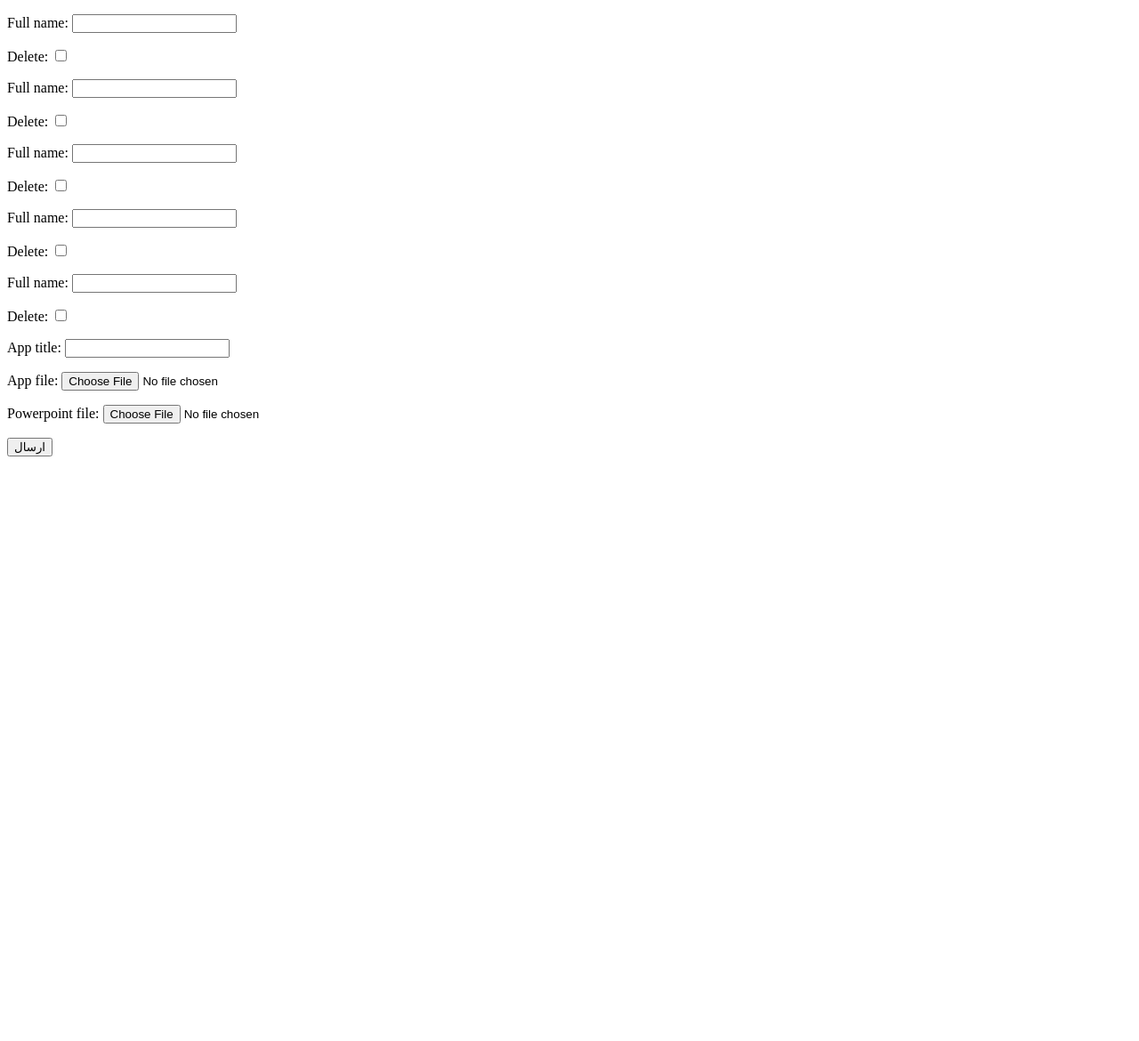
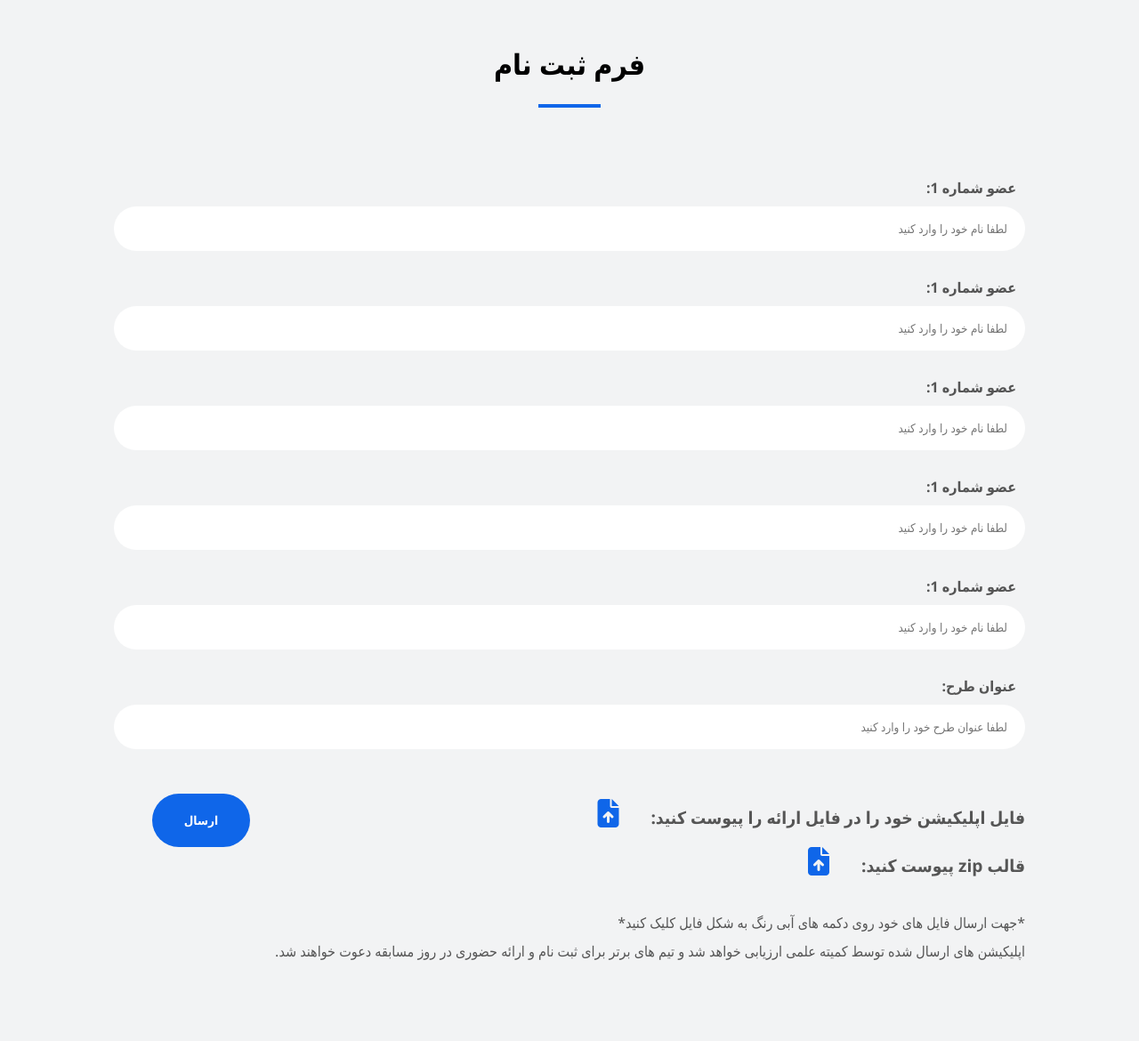
Before and after one commit to mmoallemi99/nabard_app, a Django app: page /team_register/ in a window 1280 px wide. Shown: the whole page at 89% size. Before the commit the page ends 513 px from the top, so only its background shows below. Run offline with Django 3.2, Linux system fonts and the light colour scheme; some libraries are stand-ins or nearby versions.

Commit message:
trying to sync register template with django backend

```diff
--- a/nabard/forms.py
+++ b/nabard/forms.py
@@ -1,6 +1,6 @@
 from django import forms
 
-from .models import Team
+from .models import Team, TeamMember
 
 
 class TeamRegistrationForm(forms.ModelForm):
@@ -8,3 +8,18 @@ class TeamRegistrationForm(forms.ModelForm):
     class Meta:
         model = Team
         fields = '__all__'
+
+
+MEMBER_FIELD_WIDGET = forms.TextInput(
+    attrs={
+        'placeholder': 'لطفا نام خود را وارد کنید',
+        'dir': 'rtl',
+    })
+
+MEMBERS_FORMSET = {
+    'full_name': MEMBER_FIELD_WIDGET,
+}
+
+MembersFormSet = forms.inlineformset_factory(Team, TeamMember, fields=('full_name',),
+                                             extra=5, can_delete=False,
+                                             widgets=MEMBERS_FORMSET)
--- a/nabard/models.py
+++ b/nabard/models.py
@@ -5,23 +5,19 @@ from .validators import validate_powerpoint_file,\
 
 
 class Team(models.Model):
-    app_title = models.CharField(max_length=50)
-    app_file = models.FileField(upload_to='apps/%Y/%m',)
-                                # validators=(validate_archived_file, ))
-    powerpoint_file = models.FileField(upload_to='powerpoints/%Y/%m',)
-                                       # validators=(validate_powerpoint_file, ))
-
-    @property
-    def members(self):
-        return TeamMember.objects.filter(team=self)
+    app_title = models.CharField(max_length=50, verbose_name='عنوان طرح')
+    app_file = models.FileField(upload_to='apps/%Y/%m', verbose_name='فایل اپلیکیشن',
+                                validators=[validate_archived_file])
+    powerpoint_file = models.FileField(upload_to='powerpoints/%Y/%m', verbose_name='فایل ارائه',
+                                       validators=[validate_powerpoint_file])
 
     def __str__(self):
         return self.app_title
 
 
 class TeamMember(models.Model):
-    full_name = models.CharField(max_length=30)
-    team = models.ForeignKey(Team, on_delete=models.CASCADE)
+    full_name = models.CharField(max_length=30, verbose_name='نام و نام خانوادگی')
+    team = models.ForeignKey(Team, on_delete=models.CASCADE, verbose_name='تیم')
 
     def __str__(self):
         return self.full_name
--- a/nabard/templates/team_register.html
+++ b/nabard/templates/team_register.html
@@ -1,15 +1,64 @@
+{% load static %}
 <!DOCTYPE html>
 <html lang="en">
+
 <head>
 	<meta charset="UTF-8">
-	<title>Title</title>
+	<meta name="viewport" content="width=device-width, initial-scale=1.0">
+	<meta http-equiv="X-UA-Compatible" content="ie=edge">
+	<script src="https://kit.fontawesome.com/05c23298b2.js"></script>
+	<link rel="stylesheet" href="{% static 'css/form.css' %}">
+	<title>فرم ثبت نام</title>
 </head>
+
 <body>
-<form action="{% url 'nabard:team_register' %}" method="POST" enctype="multipart/form-data">
-	{{ members_formset.as_p }}
-	{{ team_form.as_p }}
-	{% csrf_token %}
-	<button type="submit" value="ارسال">ارسال</button>
-</form>
+
+
+{#	{{ team_form.as_p }}#}
+
+{#</form>#}
+<div class="container">
+	<div class="row">
+		<h2>فرم ثبت نام</h2>
+		<span class="underline"></span>
+	</div>
+	<form action="{% url 'nabard:team_register' %}" method="POST" enctype="multipart/form-data">
+		{#		<div class="form-group">#}
+		{#			<label for="user-1" dir="rtl">عضو شماره 1:</label>#}
+		{#			<input type="text" id="user-1" name="user-1" placeholder="لطفا نام خود را وارد کنید" dir="rtl">#}
+		{#		</div>#}
+
+		{% for form in members_formset.forms %}
+			<div class="form-group">
+				<label for="{{ form.full_name.id_for_label }}" dir="rtl">عضو شماره 1:</label>
+				{{ form.full_name }}
+				{{ form.full_name.errors }}
+			</div>
+		{% endfor %}
+
+		<div class="form-group">
+			<label for="subject" dir="rtl">عنوان طرح:</label>
+			<input type="text" id="subject" name="subject" placeholder="لطفا عنوان طرح خود را وارد کنید"
+			       dir="rtl">
+		</div>
+		<div class="submits">
+			{% csrf_token %}
+			<input type="submit" value="ارسال">
+			<input type="file" id="power-point" name="power-point">
+			<label for="power-point" dir="rtl">فایل ارائه را پیوست کنید:<i
+					class="fas fa-file-upload"></i></label>
+			<input type="file" id="zip" name="zip">
+			<label for="zip" dir="rtl">فایل اپلیکیشن خود را در قالب zip پیوست کنید:<i
+					class="fas fa-file-upload"></i></label>
+		</div>
+	</form>
+	<p dir="rtl" style="margin-top:40px;">*جهت ارسال فایل های خود روی دکمه های آبی رنگ به شکل فایل کلیک کنید*
+	</p>
+	<p id="notification" dir="rtl">
+		اپلیکیشن های ارسال شده توسط کمیته علمی ارزیابی خواهد شد و تیم های برتر برای ثبت نام و ارائه حضوری در روز
+		مسابقه دعوت
+		خواهند شد.
+	</p>
+</div>
 </body>
 </html>
--- a/nabard/validators.py
+++ b/nabard/validators.py
@@ -3,7 +3,7 @@ def validate_powerpoint_file(value):
     import os
     from django.core.exceptions import ValidationError
 
-    extension = os.path.splitext(value.text)[1]
+    extension = os.path.splitext(value.name)[1]
     valid_extensions = ['.ppt', '.pptx', ]
     if not extension.lower() in valid_extensions:
         raise ValidationError('پسوند فایل اشتباه است')
@@ -14,8 +14,8 @@ def validate_archived_file(value):
     import os
     from django.core.exceptions import ValidationError
 
-    extension = os.path.splitext(value.text)[1]
-    valid_extensions = ['zip', 'rar', '7z', 'tar.gz', ]
+    extension = os.path.splitext(value.name)[1]
+    valid_extensions = ['.zip', '.rar', '.7z', '.tar.gz', ]
 
     if extension not in valid_extensions:
         raise ValidationError('پسوند فایل اشتباه است')
--- a/nabard/views.py
+++ b/nabard/views.py
@@ -1,12 +1,7 @@
 from django.shortcuts import render
-from django.forms import inlineformset_factory
-
 from django.http.response import HttpResponse
 
-from .models import Team,\
-    TeamMember
-
-from .forms import TeamRegistrationForm
+from .forms import TeamRegistrationForm, MembersFormSet
 
 
 def index(request):
@@ -16,8 +11,6 @@ def index(request):
 
 
 def team_register(request):
-
-    MembersFormSet = inlineformset_factory(Team,  TeamMember, fields='__all__', extra=5)
 
     if request.method == 'POST':
         team_form = TeamRegistrationForm(request.POST, request.FILES)
```
Also changed, not shown: nabard/static/css/form.css (renamed from nabard/static/css/form-css.css).
